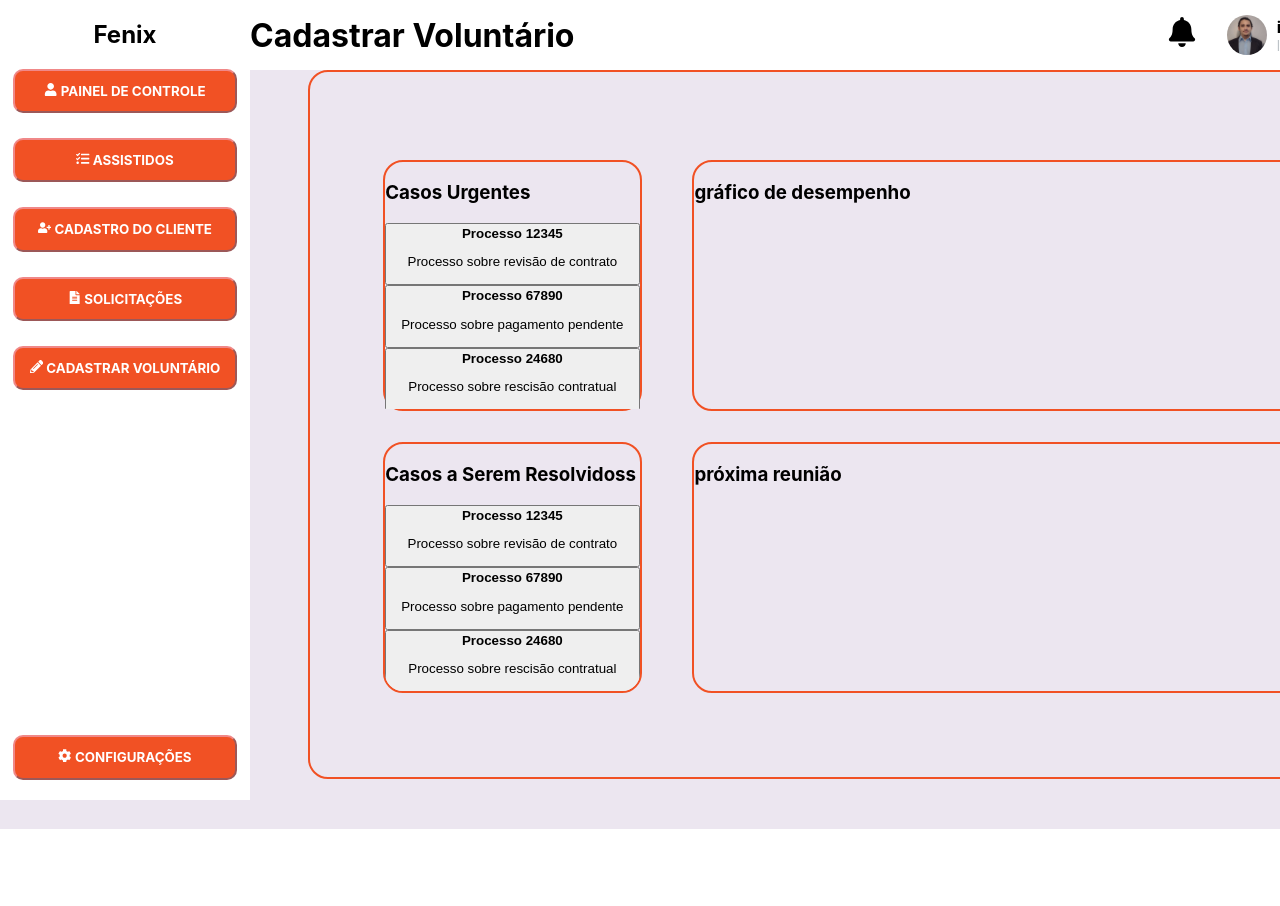
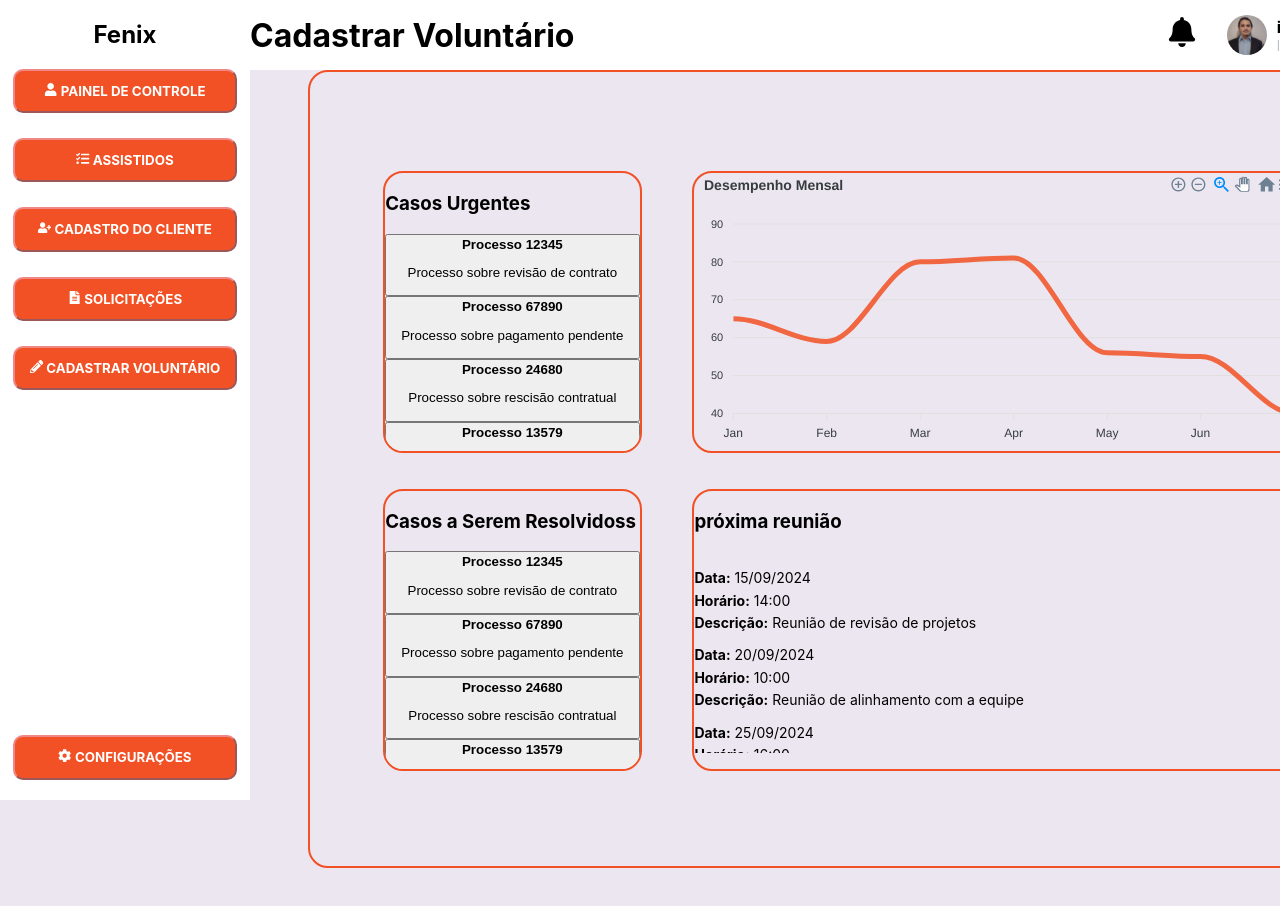
Before and after one commit to ghts2110/Fenix, a React (Create React App) app in the folder web/: page /dashboard in a window 1280 px wide. Shown: the top 906 px of the page. Before the commit the page ends 829 px from the top, so only its background shows below. Built offline with nearby package versions, Linux system fonts and the light colour scheme.

Commit message:
frontend Cadastrar Voluntário feature/register

```diff
--- a/web/package.json
+++ b/web/package.json
@@ -6,7 +6,9 @@
     "@testing-library/jest-dom": "^5.17.0",
     "@testing-library/react": "^13.4.0",
     "@testing-library/user-event": "^13.5.0",
+    "apexcharts": "^3.53.0",
     "react": "^18.3.1",
+    "react-apexcharts": "^1.4.1",
     "react-cookie": "^7.2.0",
     "react-dom": "^18.3.1",
     "react-icons": "^5.3.0",
--- a/web/src/components/TelaDashboard/BoxDashboard/BoxDashboard.module.css
+++ b/web/src/components/TelaDashboard/BoxDashboard/BoxDashboard.module.css
@@ -68,23 +68,7 @@
   height: 100%;
 }
 
-.CasosUrgentes {
-  border-radius: 20px;
-  border: #f15124;
-  border-width: 2px;
-  border-style: solid;
-
-  width: 25%;
-  height: 100%;
-
-  display: flex;
-  flex-direction: column;
-
-  overflow-y: auto; /* Ativa a rolagem vertical */
-  overflow-x: hidden; /* Esconde a rolagem horizontal */
-}
-
-.casesToBeResolved{
+.Cases{
   border-radius: 20px;
   border: #f15124;
   border-width: 2px;
@@ -113,3 +97,24 @@
 .urgentButton{
   width: 100%;
 }
+
+.meeting {
+  border-radius: 20px;
+  border: 2px solid #f15124;
+  width: 60%;
+  height: 100%;
+
+  display: flex;
+  flex-direction: column;
+}
+
+.meeting ul {
+  list-style-type: none;
+  padding: 0;
+}
+
+.meeting li {
+  margin-bottom: 10px;
+  font-size: 14px;
+  line-height: 1.6;
+}
--- a/web/src/components/TelaDashboard/BoxDashboard/index.js
+++ b/web/src/components/TelaDashboard/BoxDashboard/index.js
@@ -1,4 +1,5 @@
 import styles from "./BoxDashboard.module.css";
+import Chart from "react-apexcharts";
 
 const DashBoard = () => {
   const processos = [
@@ -9,11 +10,44 @@ const DashBoard = () => {
     { numero: "11223", descricao: "Processo sobre envio de documentos" },
   ];
 
+  const chartOptions = {
+    chart: {
+      type: 'line',
+      height: '100%'
+    },
+    xaxis: {
+      categories: ['Jan', 'Feb', 'Mar', 'Apr', 'May', 'Jun', 'Jul'] // Meses
+    },
+    stroke: {
+      curve: 'smooth'
+    },
+    title: {
+      text: 'Desempenho Mensal',
+      align: 'left'
+    },
+    colors: ['#f15124'], // Cor da linha
+  };
+
+  const chartSeries = [
+    {
+      name: "Desempenho",
+      data: [65, 59, 80, 81, 56, 55, 40] // Dados fictícios
+    }
+  ];
+
+  const reunioes = [
+    { data: "15/09/2024", horario: "14:00", descricao: "Reunião de revisão de projetos" },
+    { data: "20/09/2024", horario: "10:00", descricao: "Reunião de alinhamento com a equipe" },
+    { data: "25/09/2024", horario: "16:00", descricao: "Reunião de planejamento estratégico" },
+    { data: "30/09/2024", horario: "14:00", descricao: "Reunião de revisão de projetos" },
+    { data: "5/10/2024", horario: "16:00", descricao: "Reunião de planejamento estratégico" }
+  ];
+
   return (
     <div className={styles.DashBoard}>
 
       <div className={styles.grup1}>
-        <div className={styles.UrgentActions}>
+        <div className={styles.Cases}>
           <h3>Casos Urgentes</h3>
           <div className={styles.scrollArea}>
             {processos.map((processo, index) => (
@@ -26,12 +60,18 @@ const DashBoard = () => {
         </div>
 
         <div className={styles.performanceGraph}>
-          <h3>gráfico de desempenho</h3>
+          <Chart
+            options={chartOptions}
+            series={chartSeries}
+            type="line"
+            height="100%"
+            width="100%"
+          />
         </div>
       </div>
 
       <div className={styles.grup2}>
-        <div className={styles.casesToBeResolved}>
+        <div className={styles.Cases}>
           <h3>Casos a Serem Resolvidoss</h3>
           <div className={styles.scrollArea}>
             {processos.map((processo, index) => (
@@ -44,9 +84,16 @@ const DashBoard = () => {
         </div>
 
         <div className={styles.meeting}>
-          <h3>
-            próxima reunião
-          </h3>
+          <h3>próxima reunião</h3>
+          <ul className={styles.scrollArea}>
+            {reunioes.map((reuniao, index) => (
+              <li key={index}>
+                <strong>Data:</strong> {reuniao.data} <br />
+                <strong>Horário:</strong> {reuniao.horario} <br />
+                <strong>Descrição:</strong> {reuniao.descricao}
+              </li>
+            ))}
+          </ul>
         </div>
       </div>
 
```
Also changed, not shown: 1 other file (tests, documents, lock files or other folders).
